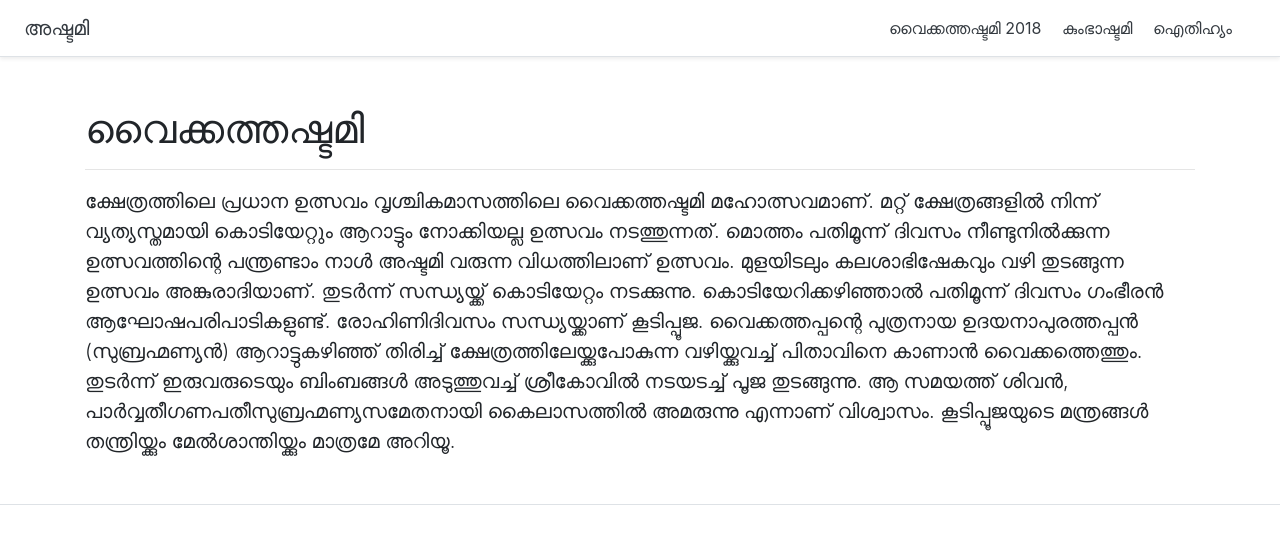
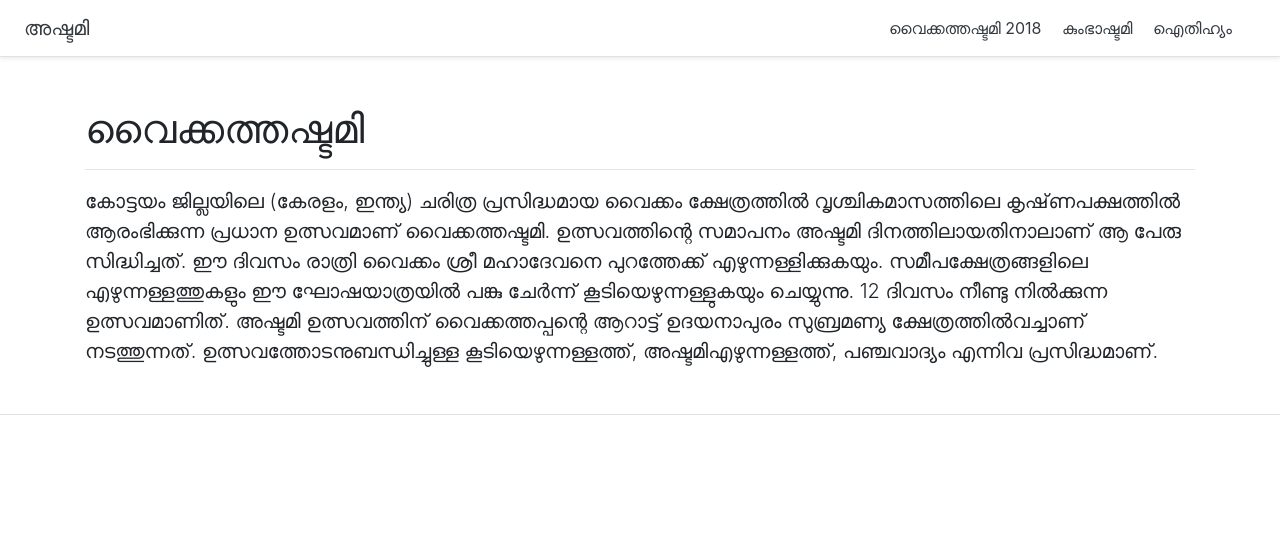
Before and after one commit to anuraj/ashtami.online, a Jekyll site: the page built from index.html, in a window 1280 px wide. Shown: the top 544 px of the page. Built offline with Jekyll 4.4.1, drawn with Linux system fonts in a browser that asks for light colours.

Commit message:
Modifications

```diff
--- a/history.html
+++ b/history.html
@@ -5,7 +5,6 @@ title: "History"
 <main role="main" class="container">
     <h1 class="mt-5">ഐതിഹ്യം</h1>
     <hr />
-    <p class="lead"></p>
     <p class="lead">
         വൃശ്ചിക മാസത്തിലെ കൃഷ്ണ പക്ഷത്തിലെ അഷ്ടമിയാണിത്. ഈ ദിവസം ശിവൻ ശ്രീ പരമേശ്വരരൂപത്തിൽ ജഗദ് ജനനിയായ
         പാർവ്വതിദേവിയുമായി വ്യാഘ്രപാദമഹർഷിയുടെ മുന്നിൽ പ്രത്യക്ഷപ്പെട്ട്, അനുഗ്രഹങ്ങൾ നൽകി എന്നാണ് ഐതിഹ്യം.
--- a/index.html
+++ b/index.html
@@ -5,13 +5,10 @@ title: Ashtami
 <main role="main" class="container">
     <h1 class="mt-5">വൈക്കത്തഷ്ടമി</h1>
     <hr />
-    <p class="lead">ക്ഷേത്രത്തിലെ പ്രധാന ഉത്സവം വൃശ്ചികമാസത്തിലെ വൈക്കത്തഷ്ടമി മഹോത്സവമാണ്. മറ്റ് ക്ഷേത്രങ്ങളിൽ നിന്ന്
-        വ്യത്യസ്തമായി കൊടിയേറ്റും ആറാട്ടും നോക്കിയല്ല ഉത്സവം നടത്തുന്നത്. മൊത്തം പതിമൂന്ന് ദിവസം നീണ്ടുനിൽക്കുന്ന
-        ഉത്സവത്തിന്റെ പന്ത്രണ്ടാം നാൾ അഷ്ടമി വരുന്ന വിധത്തിലാണ് ഉത്സവം. മുളയിടലും കലശാഭിഷേകവും വഴി തുടങ്ങുന്ന ഉത്സവം
-        അങ്കുരാദിയാണ്. തുടർന്ന് സന്ധ്യയ്ക്ക് കൊടിയേറ്റം നടക്കുന്നു. കൊടിയേറിക്കഴിഞ്ഞാൽ പതിമൂന്ന് ദിവസം ഗംഭീരൻ
-        ആഘോഷപരിപാടികളുണ്ട്. രോഹിണിദിവസം സന്ധ്യയ്ക്കാണ് കൂടിപ്പൂജ. വൈക്കത്തപ്പന്റെ പുത്രനായ ഉദയനാപുരത്തപ്പൻ
-        (സുബ്രഹ്മണ്യൻ) ആറാട്ടുകഴിഞ്ഞ് തിരിച്ച് ക്ഷേത്രത്തിലേയ്ക്കുപോകുന്ന വഴിയ്ക്കുവച്ച് പിതാവിനെ കാണാൻ വൈക്കത്തെത്തും.
-        തുടർന്ന് ഇരുവരുടെയും ബിംബങ്ങൾ അടുത്തുവച്ച് ശ്രീകോവിൽ നടയടച്ച് പൂജ തുടങ്ങുന്നു. ആ സമയത്ത് ശിവൻ,
-        പാർവ്വതീഗണപതീസുബ്രഹ്മണ്യസമേതനായി കൈലാസത്തിൽ അമരുന്നു എന്നാണ് വിശ്വാസം. കൂടിപ്പൂജയുടെ മന്ത്രങ്ങൾ തന്ത്രിയ്ക്കും
-        മേൽശാന്തിയ്ക്കും മാത്രമേ അറിയൂ.</p>
+    <p class="lead">കോട്ടയം ജില്ലയിലെ (കേരളം, ഇന്ത്യ) ചരിത്ര പ്രസിദ്ധമായ വൈക്കം ക്ഷേത്രത്തിൽ വൃശ്ചികമാസത്തിലെ
+        കൃഷ്‌ണപക്ഷത്തിൽ ആരംഭിക്കുന്ന പ്രധാന ഉത്സവമാണ് വൈക്കത്തഷ്ടമി. ഉത്സവത്തിന്റെ സമാപനം അഷ്ടമി ദിനത്തിലായതിനാലാണ്‌ ആ
+        പേരു സിദ്ധിച്ചത്. ഈ ദിവസം രാത്രി വൈക്കം ശ്രീ മഹാദേവനെ പുറത്തേക്ക് എഴുന്നള്ളിക്കുകയും. സമീപക്ഷേത്രങ്ങളിലെ
+        എഴുന്നള്ളത്തുകളും ഈ ഘോഷയാത്രയിൽ പങ്കു ചേർന്ന് കൂടിയെഴുന്നള്ളുകയും ചെയ്യുന്നു. 12 ദിവസം നീണ്ടു നിൽക്കുന്ന
+        ഉത്സവമാണിത്. അഷ്ടമി ഉത്സവത്തിന് വൈക്കത്തപ്പന്റെ ആറാട്ട് ഉദയനാപുരം സുബ്രമണ്യ ക്ഷേത്രത്തിൽവച്ചാണ് നടത്തുന്നത്.
+        ഉത്സവത്തോടനുബന്ധിച്ചുള്ള കൂടിയെഴുന്നള്ളത്ത്, അഷ്ടമിഎഴുന്നള്ളത്ത്, പഞ്ചവാദ്യം എന്നിവ പ്രസിദ്ധമാണ്.</p>
 </main>
```
